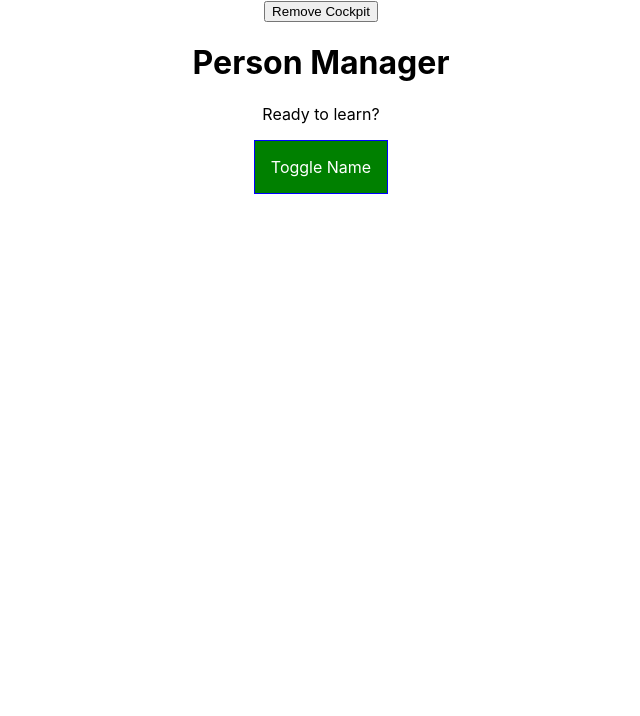
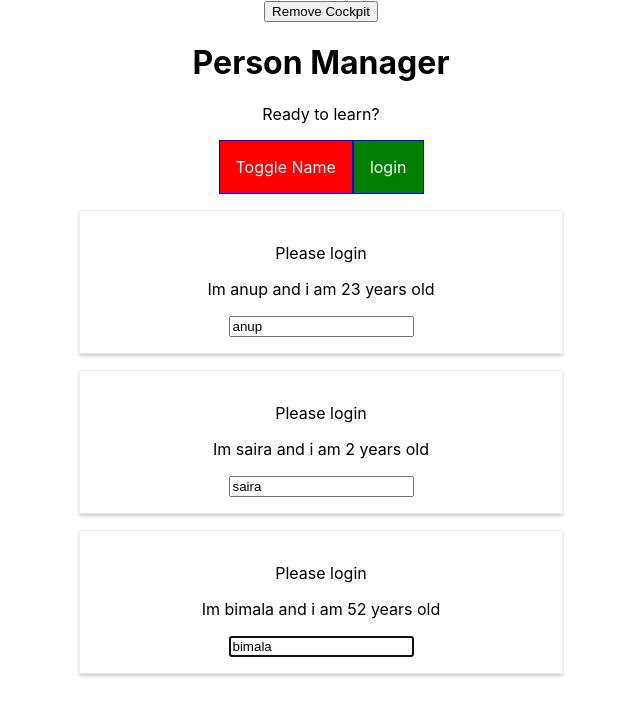
Before and after one commit to anupmaharzn/All-About-React.js, a React app: page / in a window 1280 px wide. Shown: the top 716 px of the page, without its empty margins (319-959 px from the left). Built offline with nearby package versions, Linux system fonts and the light colour scheme.

Commit message:
setState correctly, Using Refs , Prop Chain Problems and Context Api to solve it

```diff
--- a/package.json
+++ b/package.json
@@ -38,6 +38,7 @@
     "postcss-normalize": "^10.0.1",
     "postcss-preset-env": "^7.0.1",
     "prompts": "^2.4.2",
+    "prop-types": "^15.8.0",
     "radium": "^0.26.1",
     "react": "^17.0.2",
     "react-app-polyfill": "^3.0.0",
--- a/src/components/Persons/Person/Person.js
+++ b/src/components/Persons/Person/Person.js
@@ -1,22 +1,45 @@
 import React, { Component } from "react";
+
+import PropTypes from 'prop-types';
+
 import Aux from "../../../hoc/Auxiliary";
-
 import withClass from "../../../hoc/withClass";
 import style from './Person.module.css';
+import AuthContext from "../../../context/auth-context";
 
 
 class Person extends Component {
 
+    //use of ref to select particualr jsx element in react
+    constructor(props) {
+        super(props);
+        this.inputElementRef = React.createRef();
+    }
+    //way of using contextApi in clas based componenet
+    static contextType = AuthContext;
+
+    componentDidMount() {
+        this.inputElementRef.current.focus();
+        //context api can be accessed like this in
+        console.log(this.context.authenticated);
+    }
+
     render() {
         console.log('[person.js] rendering ....');
+
         return (
             <Aux>
-                <p key='i1' onClick={this.props.click}>
+                {/* //contextapi can be accessed like this */}
+                {this.context.authenticated ? <p>Is Authenticated</p> : <p>Please login</p>}
+
+                <p onClick={this.props.click}>
                     Im {this.props.name} and i am {this.props.age} years old
 
                 </p>
                 <p key='i2'>{this.props.children}</p>
                 <input key='i3'
+                    // react ref way to select jsx element
+                    ref={this.inputElementRef}
                     onChange={this.props.changed}
                     value={this.props.name}
                 />
@@ -26,8 +49,15 @@ class Person extends Component {
 
 
 
-    }
+    };
 
-}
+};
+//using external package prop-types
+Person.propTypes = {
+    click: PropTypes.func,
+    name: PropTypes.string,
+    age: PropTypes.number,
+    changed: PropTypes.func
+};
 
 export default withClass(Person, style.Person);
--- a/src/components/Persons/Persons.js
+++ b/src/components/Persons/Persons.js
@@ -62,6 +62,7 @@ class Persons extends PureComponent {
                     age={person.age}
                     key={person.id}
                     changed={(event) => this.props.changed(event, person.id)}
+
                 />
             );
         });
--- a/src/components/cockpit/cockpit.js
+++ b/src/components/cockpit/cockpit.js
@@ -1,16 +1,25 @@
-import React, { useEffect } from 'react';
+import React, { useContext, useEffect, useRef } from 'react';
 
 import styles from './Cockpit.module.css';
 
+import AuthContext from '../../context/auth-context';
+
+
 function Cockpit(props) {
+
+    const toggleBtnRef = useRef(null);
+    //use of contextApi in functional components
+    const authContext = useContext(AuthContext);
+    console.log(authContext.authenticated);
     //arrow function use garda error airako xa somehow ;
-    useEffect(function () {
+    useEffect(() => {
         console.log('[Cockpit.js] useEffect');
         //http request ... like example
+        // setTimeout(() => {
+        //     alert('save data to cloud');
+        // }, 1000);
+        toggleBtnRef.current.click();
 
-        setTimeout(() => {
-            alert('save data to cloud');
-        }, 1000);
         //cleanup work using useEffect,triggers with component is unmounted
         return () => {
 
@@ -43,8 +52,15 @@ function Cockpit(props) {
             <h1>{props.title}</h1>
             <p className={classes.join(' ')}>Ready to learn?</p>
 
-            <button className={btnClass}
+            <button ref={toggleBtnRef} className={btnClass}
                 onClick={props.clicked}>Toggle Name</button>
+
+            {/* use of contextApi in fuctional component */}
+
+            <button onClick={authContext.login} >login</button>
+
+
+
         </div>
     );
 };
--- a/src/containers/App.js
+++ b/src/containers/App.js
@@ -9,6 +9,8 @@ import Cockpit from '../components/Cockpit/Cockpit';
 import withClass from '../hoc/withClass';
 
 import Aux from '../hoc/Auxiliary';
+
+import AuthContext from '../context/auth-context';
 
 class App extends Component{
 
@@ -23,13 +25,15 @@ class App extends Component{
   //certain data ko state//in real case this can be data fetch from API
   state = {
     persons: [
-      { id:'1',name: 'anup', age: 23 },
+      { id:'1',name: 'anup', age: 23},
       { id: '2',name: 'saira', age: 2 },
       { id: '3',name: 'bimala', age: 52 }
     ],
     otherstate: 'some other value',
     showPersons : false,
-    showcockpit: true
+    showcockpit: true,
+    changeCounter: 0,
+    Authenticated:false
   };
 
   static getDerivedStateFromProps(props,state) {
@@ -69,12 +73,15 @@ class App extends Component{
 
     const persons = [...this.state.persons];
     persons[personIndex] =person;
-    this.setState(
-      {
-      persons:persons
+    this.setState((prevState ,props)=>{
+      return {
+        persons: persons,
+        changeCounter: prevState.changeCounter + 1
       }
-    )
-  }
+    }
+
+    );
+  };
 
   deletePersonHandler=(personIndex) =>{
      // const persons = this.state.persons; dont do this coz direct acess
@@ -95,6 +102,12 @@ class App extends Component{
    });
   }
 
+  loginHandler = () =>{
+    this.setState({
+      Authenticated:true
+    })
+  }
+
 
   render(){
 console.log('[App.js] render');
@@ -110,6 +123,7 @@ console.log('[App.js] render');
             persons={this.state.persons}
             clicked ={this.deletePersonHandler}
             changed ={this.namechangedHandler}
+            isAuthenticated ={this.state.Authenticated}
             />
           </div>
           );
@@ -125,13 +139,22 @@ console.log('[App.js] render');
       <Aux>
 
         <button onClick={()=>{this.setState({showcockpit:false})}}>Remove Cockpit</button>
-          {this.state.showcockpit ?<Cockpit
-          title={this.props.appTitle}
-          showPersons = {this.state.showPersons}
-          personslength = {this.state.persons.length}
-          clicked = {this.showpersonHandler}
-          />:null}
+        <AuthContext.Provider value={{
+          authenticated: this.state.Authenticated,
+          login : this.loginHandler}}
+          >
+          {this.state.showcockpit ? (
+            <Cockpit
+              title={this.props.appTitle}
+              showPersons={this.state.showPersons}
+              personslength={this.state.persons.length}
+              clicked={this.showpersonHandler}
+
+            />
+          ) : null}
           {persons}
+          </AuthContext.Provider>
+
       </Aux>
 
     );
--- /dev/null
+++ b/src/context/auth-context.js
@@ -0,0 +1,10 @@
+import React from "react";
+
+const authContext = React.createContext(
+    {
+        authenticated: false,
+        login: () => { }
+    }
+);
+
+export default authContext;
```
